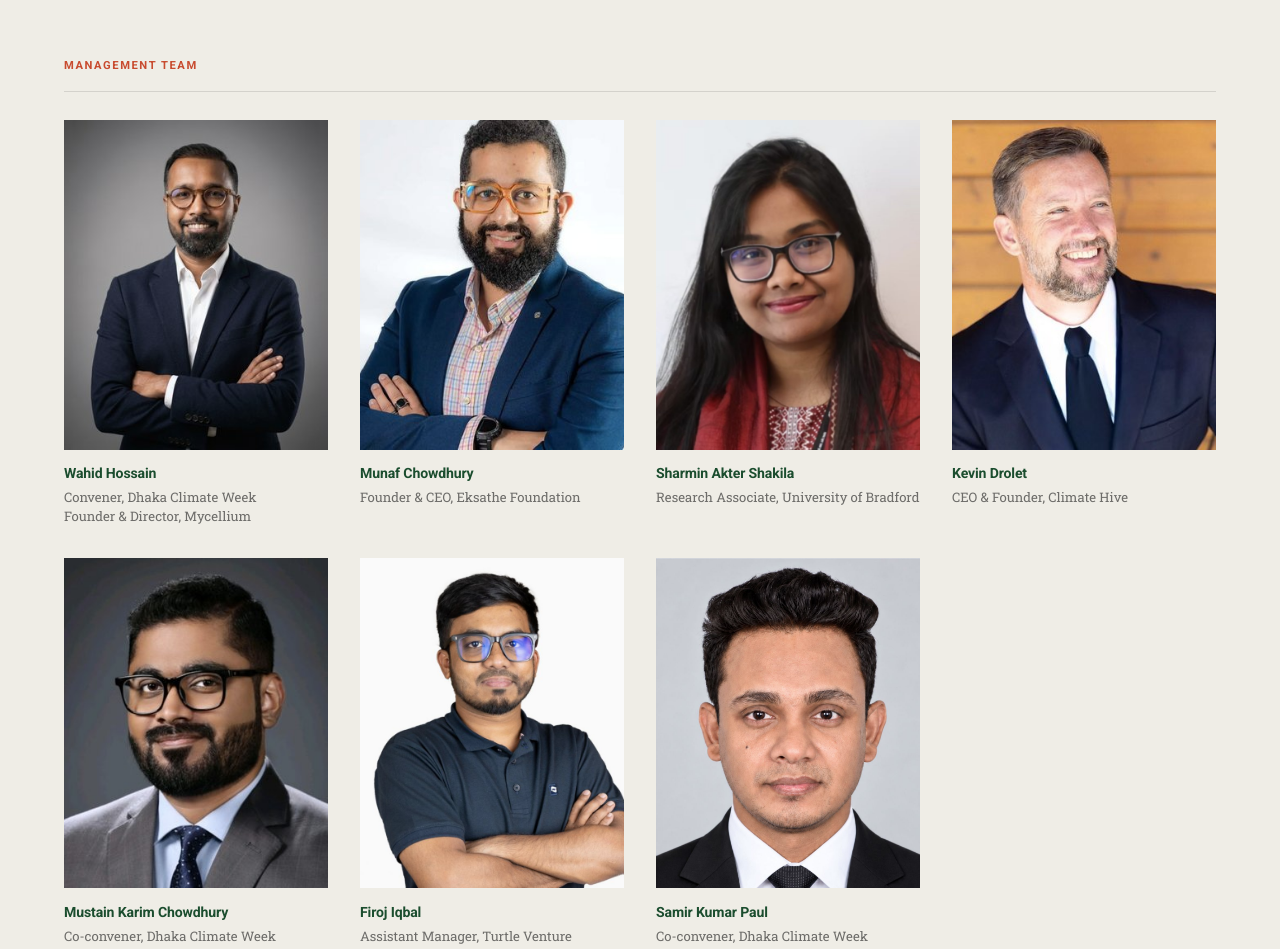
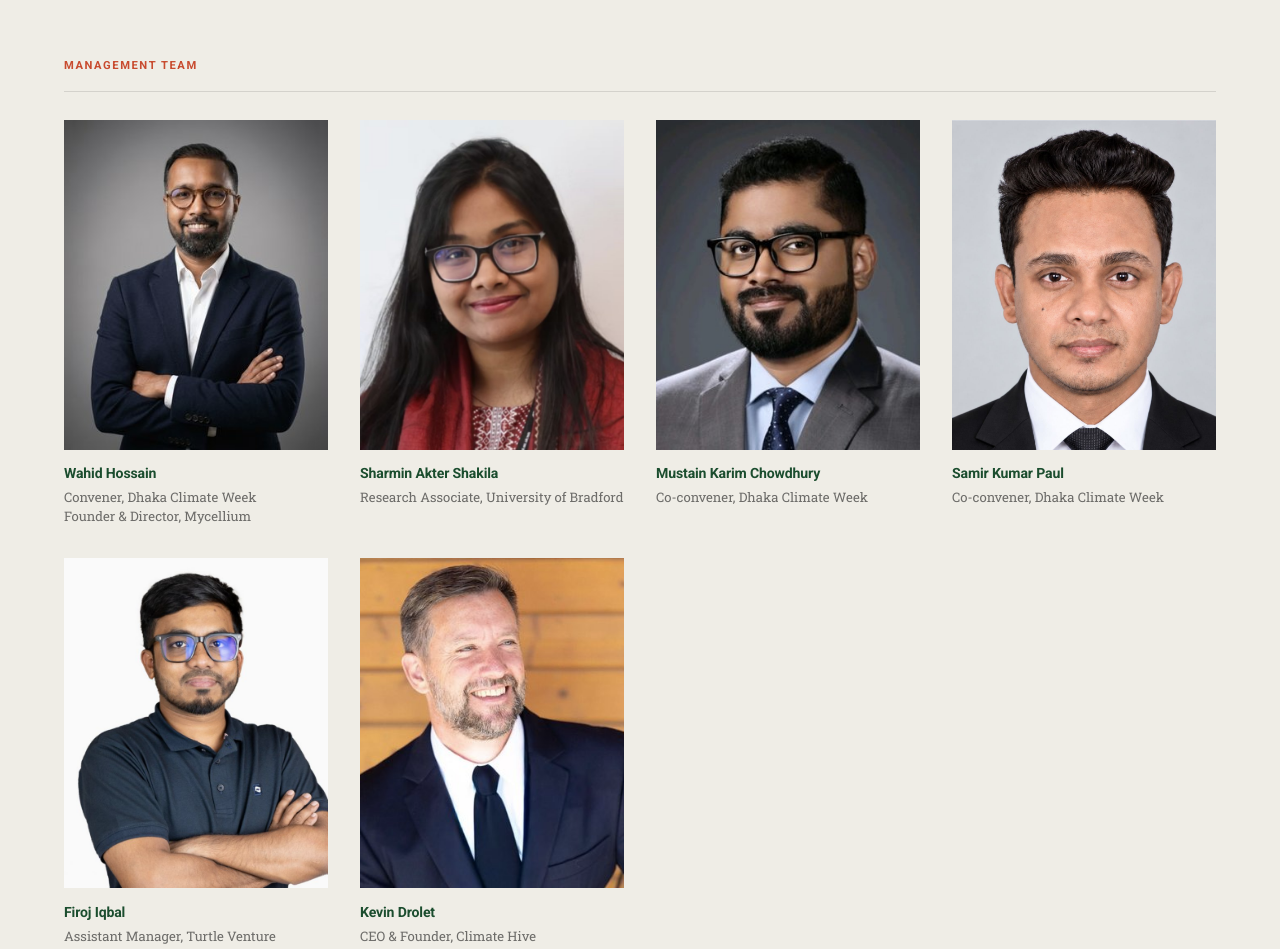
Before and after one commit to tamzid10001/dhaka-climate-week, a plain HTML site: page index.html in a window 1280 px wide. Shown: the part 7700-8649 px from the top of the page. Drawn offline with Linux system fonts and the light colour scheme.

Commit message:
Reorder management team and remove Munaf

```diff
--- a/index.html
+++ b/index.html
@@ -1081,23 +1081,18 @@
               <p class="person__role">Convener, Dhaka Climate Week<br>Founder &amp; Director, Mycellium</p>
             </article>
             <article class="person">
-              <div class="person__photo"><img src="assets/team/munaf-chowdhury.jpg" alt="Munaf Chowdhury" width="400" height="400" loading="lazy" /></div>
-              <p class="person__name">Munaf Chowdhury</p>
-              <p class="person__role">Founder &amp; CEO, Eksathe Foundation</p>
-            </article>
-            <article class="person">
               <div class="person__photo"><img src="assets/team/sharmin-akter-shakila.jpg" alt="Sharmin Akter Shakila" width="400" height="400" loading="lazy" /></div>
               <p class="person__name">Sharmin Akter Shakila</p>
               <p class="person__role">Research Associate, University of Bradford</p>
             </article>
             <article class="person">
-              <div class="person__photo"><img src="assets/team/kevin.jpg" alt="Kevin Drolet" width="400" height="400" loading="lazy" /></div>
-              <p class="person__name">Kevin Drolet</p>
-              <p class="person__role">CEO &amp; Founder, Climate Hive</p>
+              <div class="person__photo"><img src="assets/team/mustain-chowdhury.jpg" alt="Mustain Karim Chowdhury" width="400" height="400" loading="lazy" /></div>
+              <p class="person__name">Mustain Karim Chowdhury</p>
+              <p class="person__role">Co-convener, Dhaka Climate Week</p>
             </article>
             <article class="person">
-              <div class="person__photo"><img src="assets/team/mustain-chowdhury.jpg" alt="Mustain Karim Chowdhury" width="400" height="400" loading="lazy" /></div>
-              <p class="person__name">Mustain Karim Chowdhury</p>
+              <div class="person__photo"><img src="assets/team/samir-kumar-paul.png" alt="Samir Kumar Paul" width="1264" height="1218" loading="lazy" /></div>
+              <p class="person__name">Samir Kumar Paul</p>
               <p class="person__role">Co-convener, Dhaka Climate Week</p>
             </article>
             <article class="person">
@@ -1106,9 +1101,9 @@
               <p class="person__role">Assistant Manager, Turtle Venture</p>
             </article>
             <article class="person">
-              <div class="person__photo"><img src="assets/team/samir-kumar-paul.png" alt="Samir Kumar Paul" width="1264" height="1218" loading="lazy" /></div>
-              <p class="person__name">Samir Kumar Paul</p>
-              <p class="person__role">Co-convener, Dhaka Climate Week</p>
+              <div class="person__photo"><img src="assets/team/kevin.jpg" alt="Kevin Drolet" width="400" height="400" loading="lazy" /></div>
+              <p class="person__name">Kevin Drolet</p>
+              <p class="person__role">CEO &amp; Founder, Climate Hive</p>
             </article>
           </div>
         </div>
```
